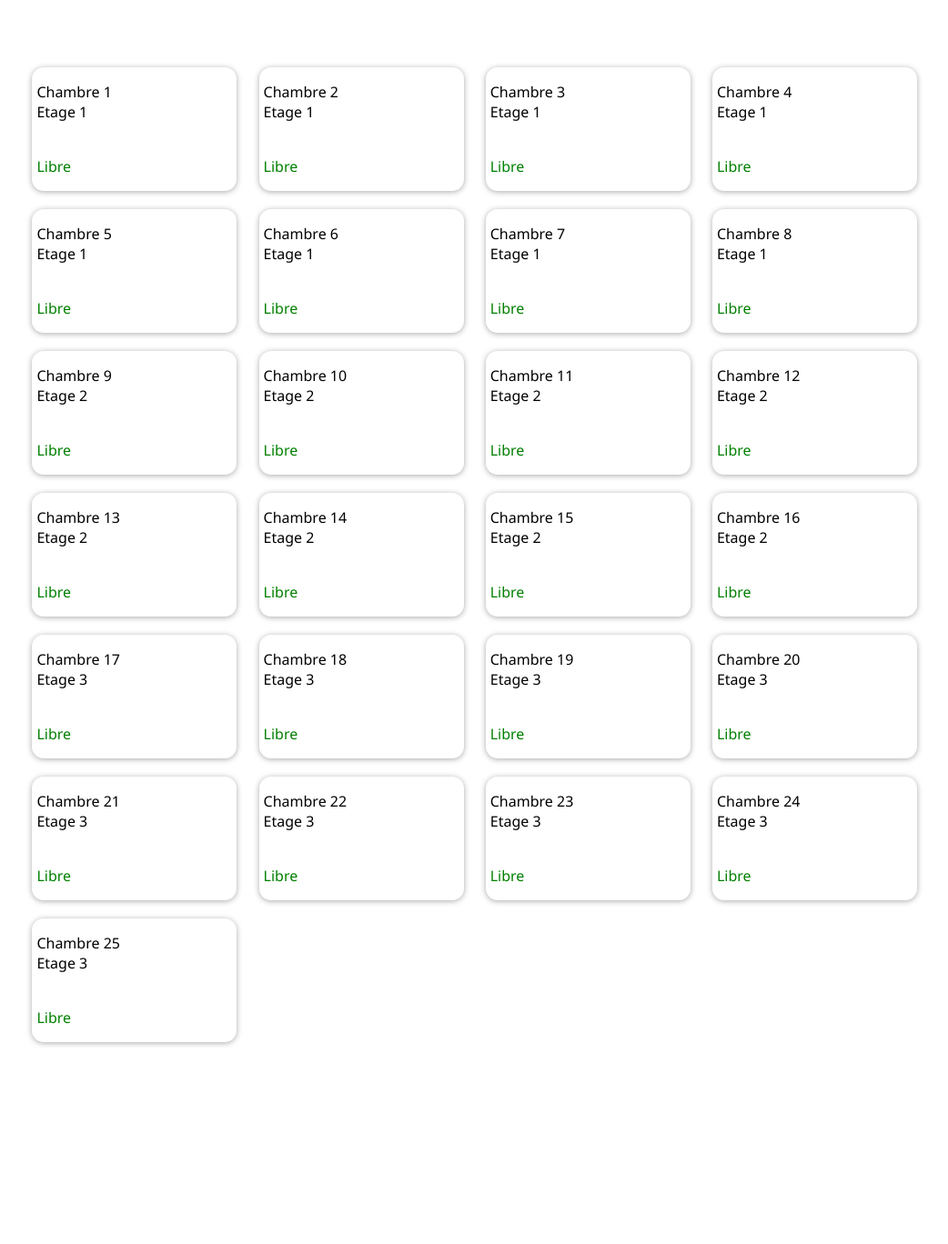
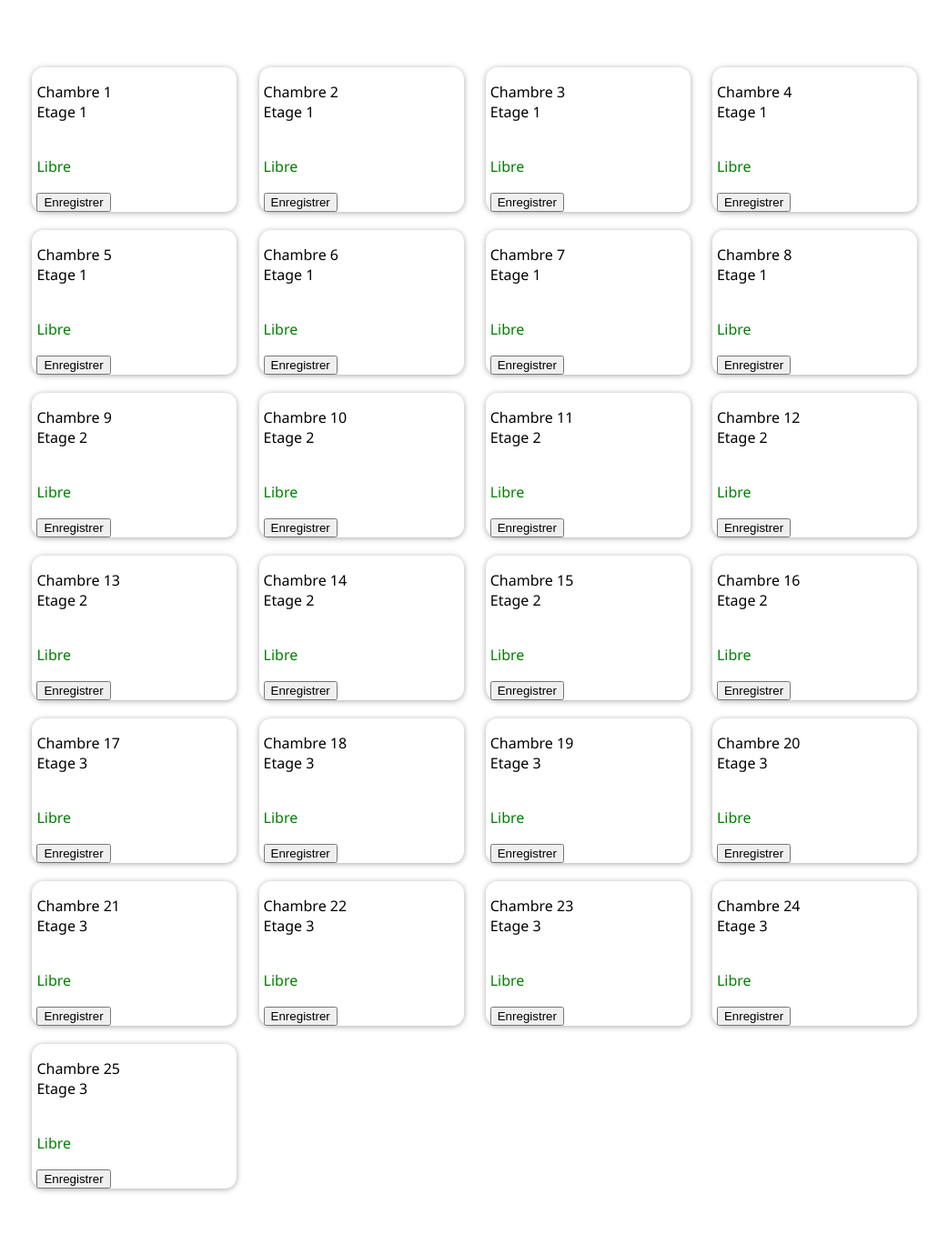
Before and after one commit to Pyxah/gestion_hotel, a PHP site: page / in a window 1280 px wide. Shown: the part 239-1607 px from the top of the page at 91% size, without its empty margins (77-1119 px from the left). Before the commit the page ends 1389 px from the top, so only its background shows below. Run offline with PHP 8.4, Linux system fonts and the light colour scheme; a user stored in the database is signed in; data comes from the database, SQL or seed files in the repository.

Commit message:
Update index.php

```diff
--- a/index.php
+++ b/index.php
@@ -86,6 +86,7 @@ if(!isset($_SESSION['id_user'])) {
                     ?>
                 </select>
             </div>
+	<button class="button" id="button" type="submit" name="button">Enregistrer</button>
         </div>
         <?php
         }
```
